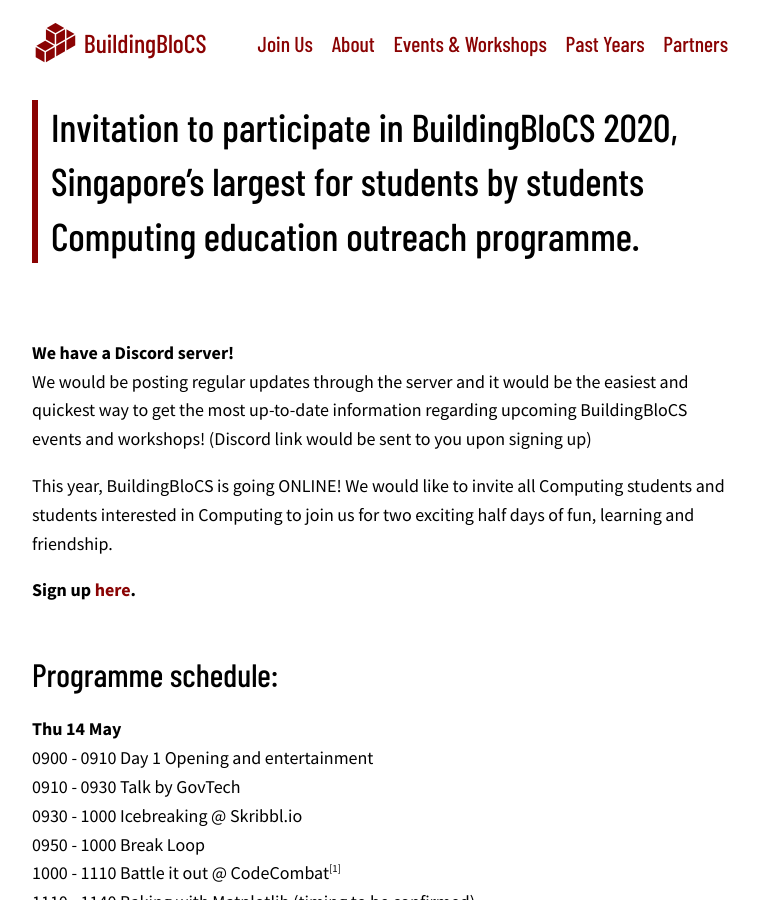
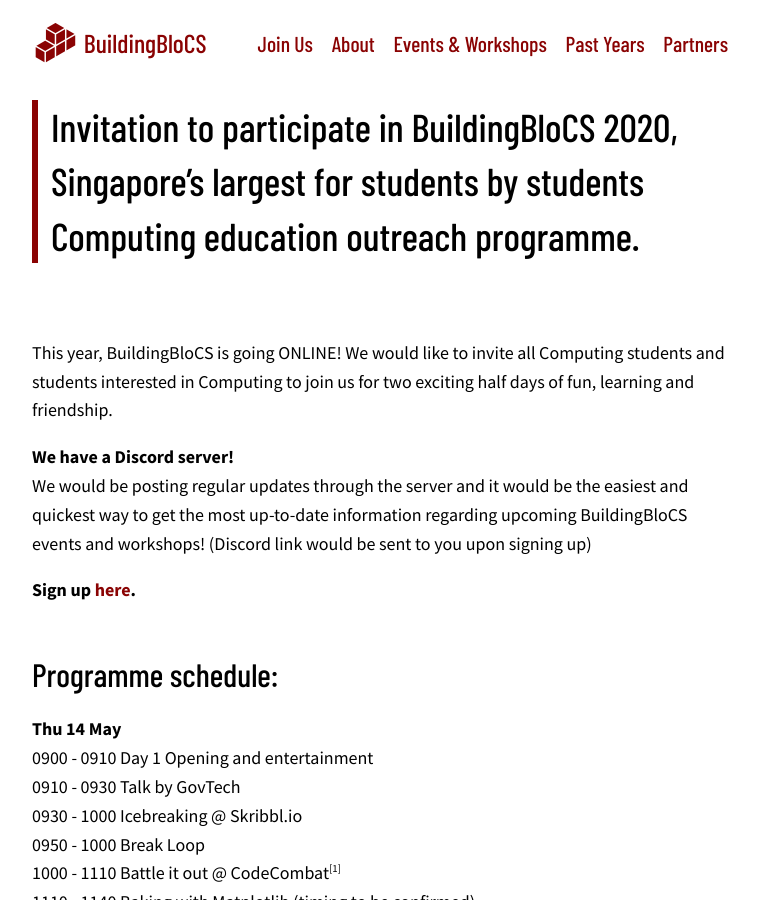
Before and after one commit to buildingblocs/2020, a Jekyll site: the page built from events-and-workshops/index.md, in a window 1280 px wide and 900 px high. Shown: the whole window, without its empty margins (260-1019 px from the left). Built offline with Jekyll 4.4.1, drawn with Linux system fonts in a browser that asks for light colours; some web fonts are replaced.

```diff
--- a/events-and-workshops/index.md
+++ b/events-and-workshops/index.md
@@ -6,10 +6,10 @@ published: true
 > ## Invitation to participate in BuildingBloCS 2020, Singapore's largest for students by students Computing education outreach programme.
 
 <br><br>
+This year, BuildingBloCS is going ONLINE! We would like to invite all Computing students and students interested in Computing to join us for two exciting half days of fun, learning and friendship.
+
 **We have a Discord server!**
 We would be posting regular updates through the server and it would be the easiest and quickest way to get the most up-to-date information regarding upcoming BuildingBloCS events and workshops! (Discord link would be sent to you upon signing up)
-
-This year, BuildingBloCS is going ONLINE! We would like to invite all Computing students and students interested in Computing to join us for two exciting half days of fun, learning and friendship.
 
 **Sign up [here]({{ site.baseurl }}/register).**
 <br><br>
```
